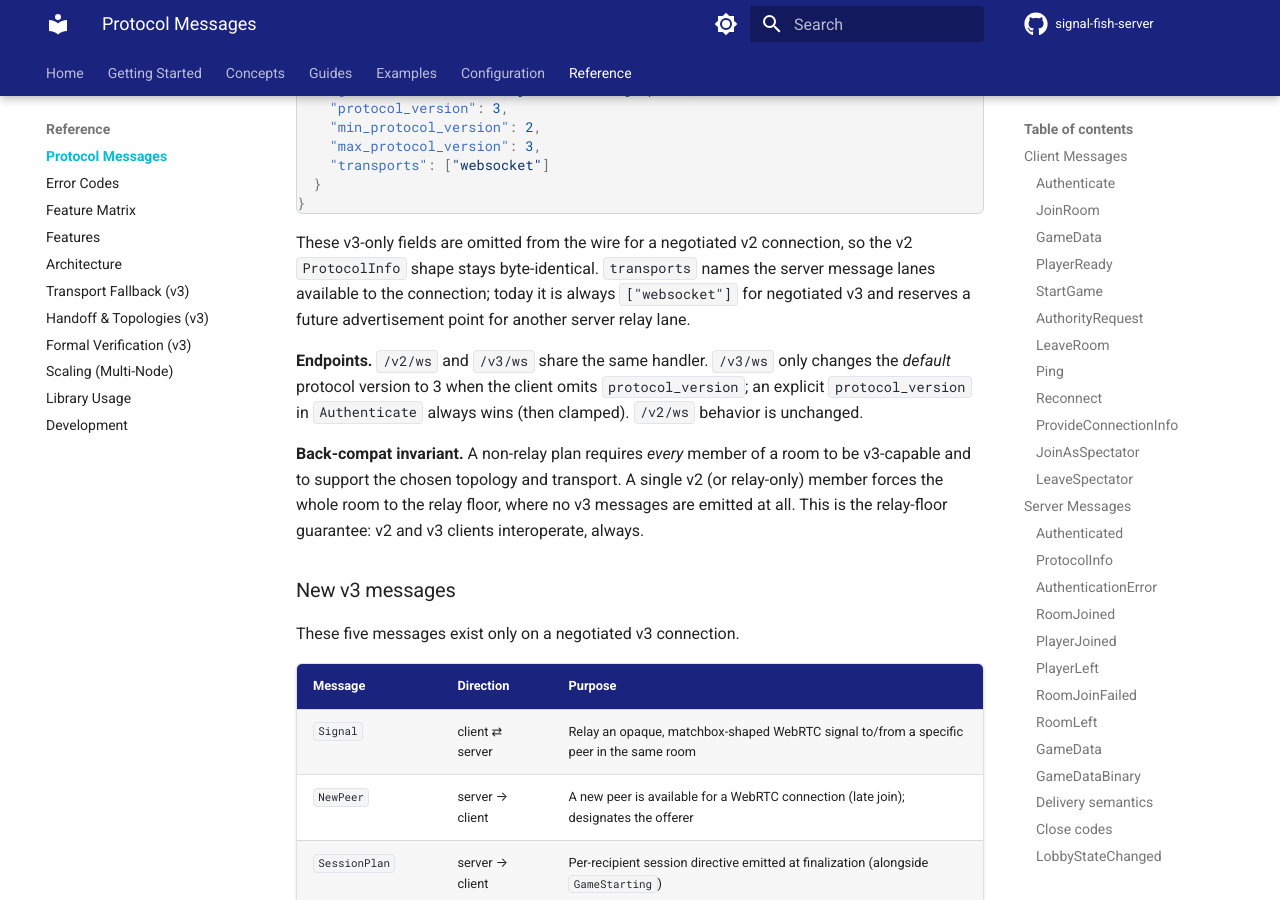
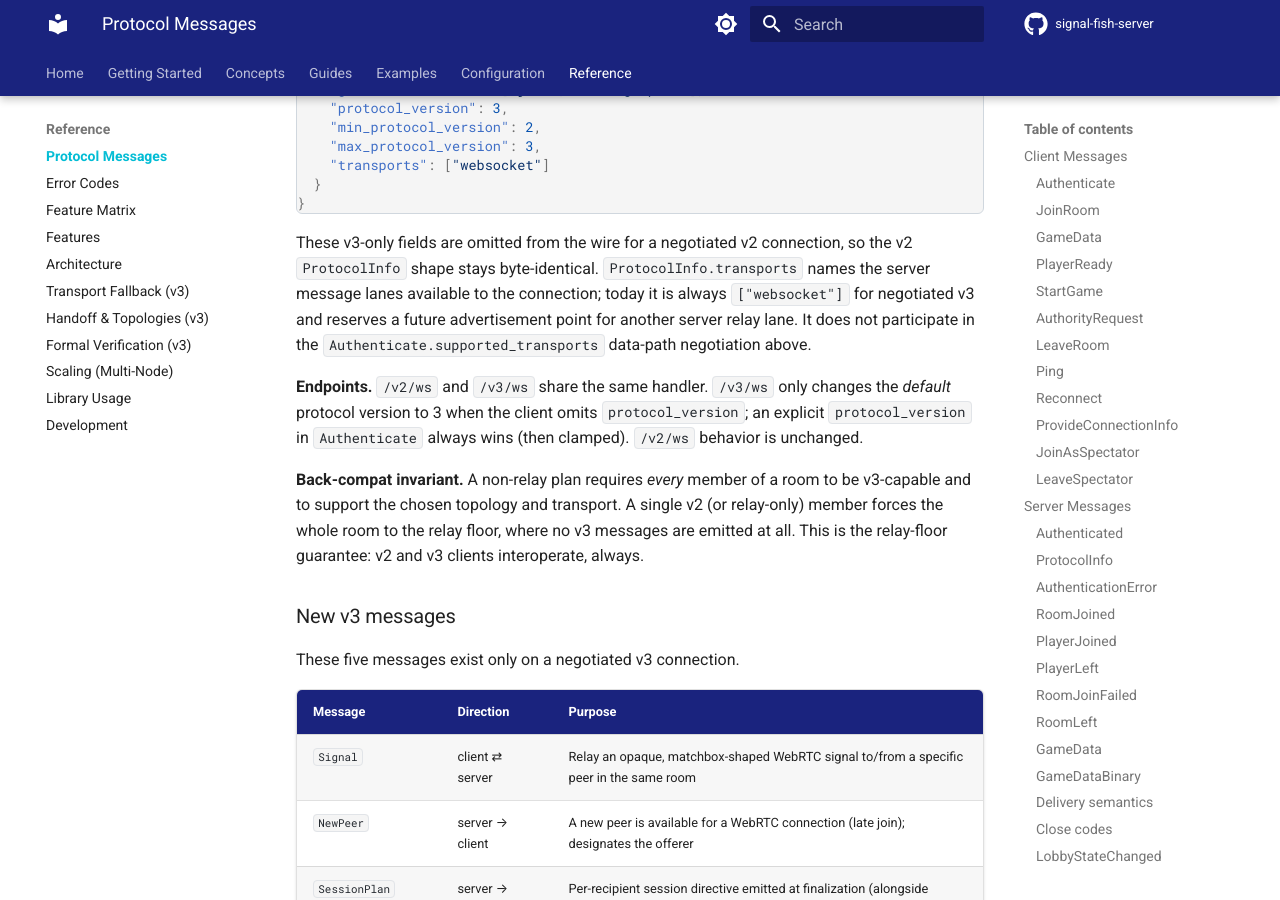
Before and after one commit to Ambiguous-Interactive/signal-fish-server, an MkDocs documentation site: the page built from docs/protocol.md, in a window 1280 px wide and 900 px high, scrolled down 20020 px. Built offline with MkDocs 1.6.1 and Material for MkDocs 9.7.7, drawn with Linux system fonts in a browser that asks for light colours; comment, search, counter and statistics services are not loaded.

Commit message:
docs(protocol): distinguish ProtocolInfo transports

````diff
--- a/docs/protocol.md
+++ b/docs/protocol.md
@@ -995,8 +995,9 @@ The negotiated result is echoed back in an extended `ProtocolInfo` (the v2 field
 ```
 
 These v3-only fields are omitted from the wire for a negotiated v2 connection, so the v2 `ProtocolInfo` shape stays
-byte-identical. `transports` names the server message lanes available to the connection; today it is always
-`["websocket"]` for negotiated v3 and reserves a future advertisement point for another server relay lane.
+byte-identical. `ProtocolInfo.transports` names the server message lanes available to the connection; today it is
+always `["websocket"]` for negotiated v3 and reserves a future advertisement point for another server relay lane. It
+does not participate in the `Authenticate.supported_transports` data-path negotiation above.
 
 **Endpoints.** `/v2/ws` and `/v3/ws` share the same handler. `/v3/ws` only changes the _default_ protocol version
 to 3 when the client omits `protocol_version`; an explicit `protocol_version` in `Authenticate` always wins (then
````
